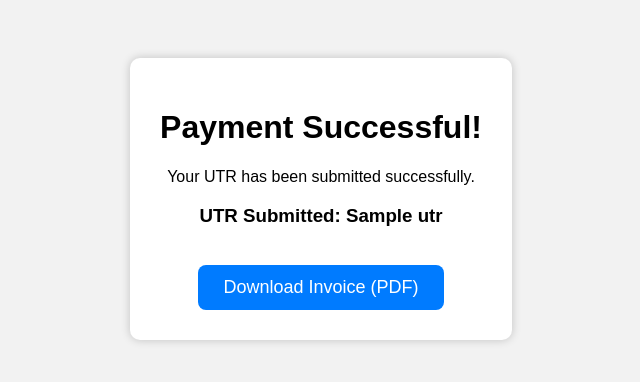
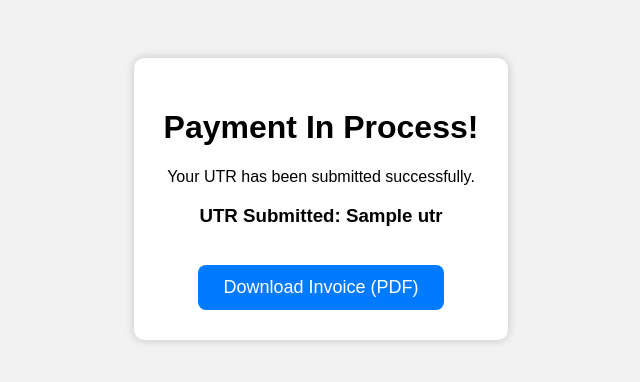
Before and after one commit to kafeelk528-ship-it/ott-minor-fixed, a Flask app: template templates/success.html in a window 1280 px wide. Shown: the top 382 px of the page, without its empty margins (319-959 px from the left). Run offline with Flask 3, Linux system fonts and the light colour scheme; the template is opened without the code that fills it: most values are stand-ins (such as "Sample title", 1, 10 or a date in 2020).

Commit message:
Update success.html

```diff
--- a/templates/success.html
+++ b/templates/success.html
@@ -35,7 +35,7 @@
 <body>
 
     <div class="box">
-        <h1>Payment Successful!</h1>
+        <h1>Payment In Process!</h1>
         <p>Your UTR has been submitted successfully.</p>
 
         <h3>UTR Submitted: <b>{{ utr }}</b></h3>
```
